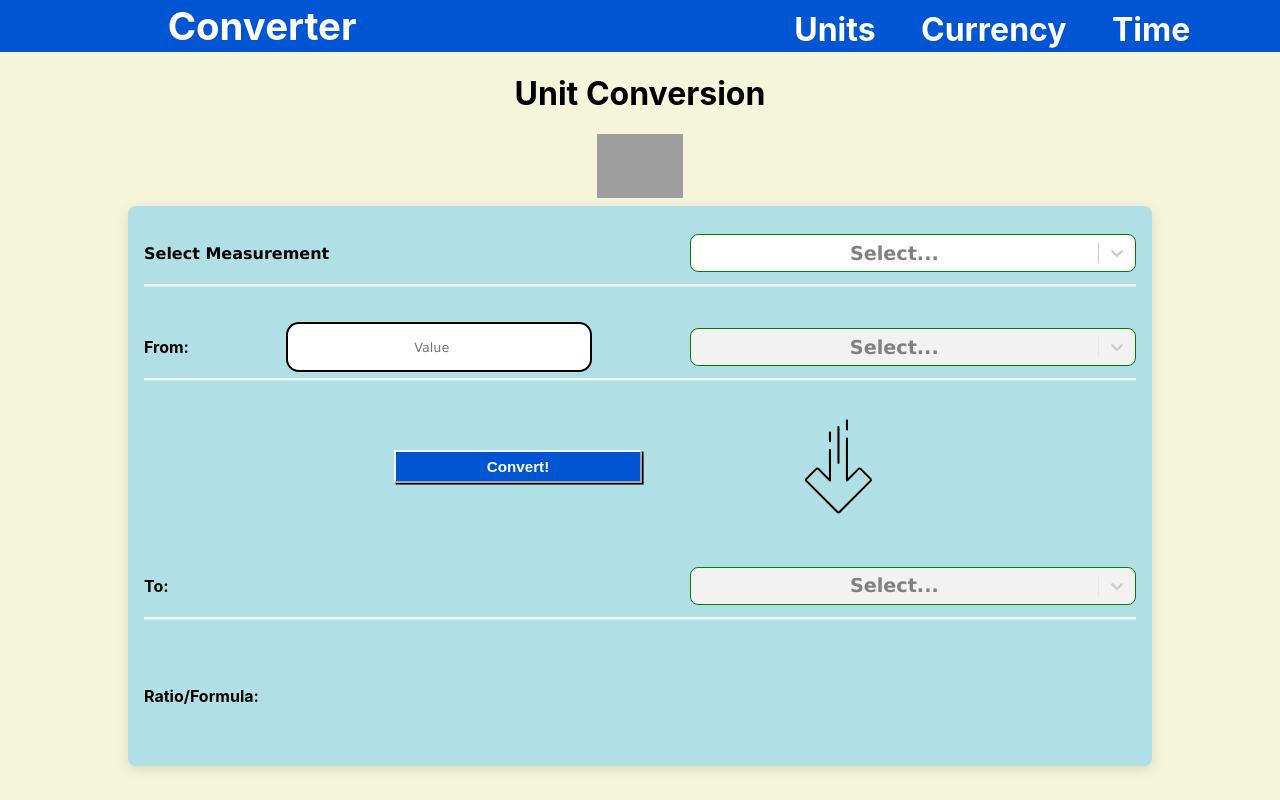
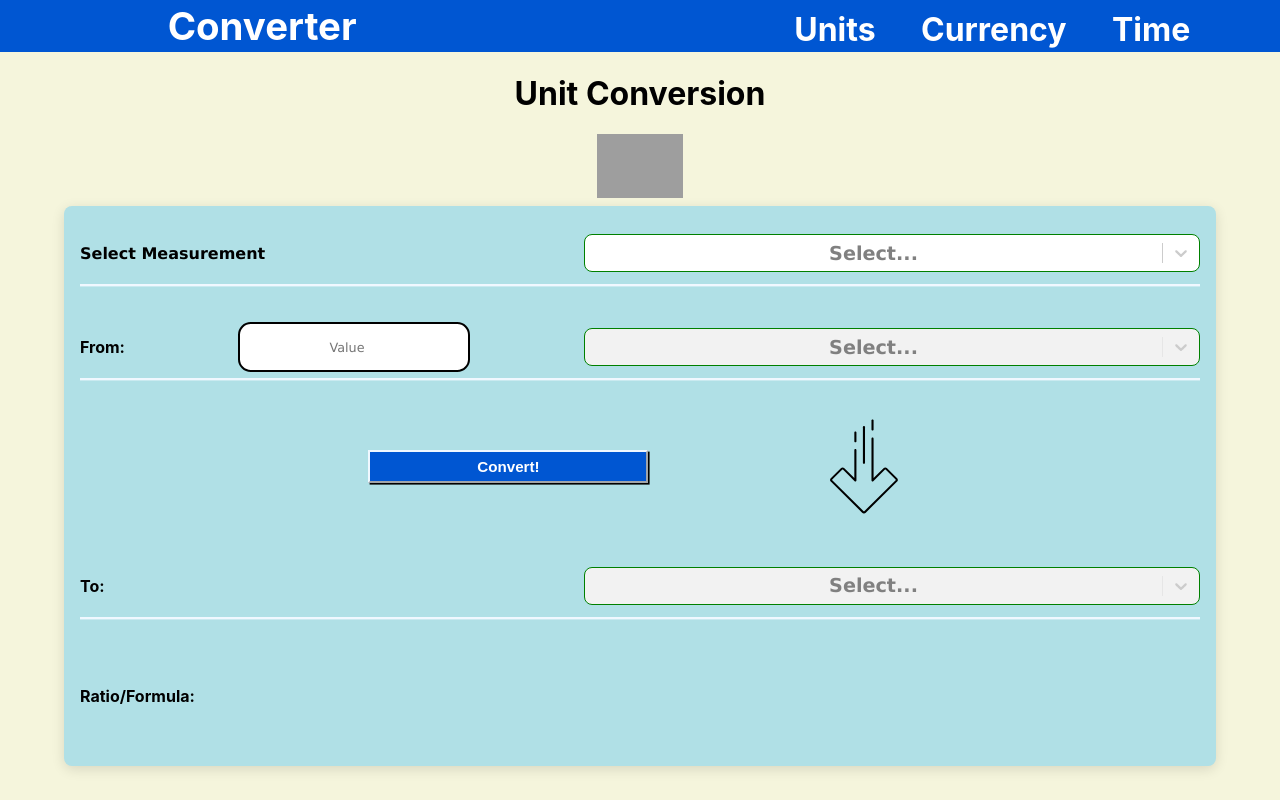
Before and after one commit to haytham918/converter-react, a React (Create React App) app: page / in a window 1280 px wide. Built offline with nearby package versions, Linux system fonts and the light colour scheme; grey boxes are pictures that could not be loaded.

Commit message:
Add countries to the dropdown

```diff
--- a/src/pages/Currency.css
+++ b/src/pages/Currency.css
@@ -9,7 +9,7 @@
 }
 
 .currency-container{
-  width: 80%;
+  width: 90%;
   height: 70%;
   border-radius: 0.5rem;
   background-color: rgb(231, 205, 246);
--- a/src/pages/Currency.js
+++ b/src/pages/Currency.js
@@ -12,8 +12,7 @@ const latestURL = "http://data.fixer.io/api/latest?access_key=0ccba43ed82b96bca5
   const [codeNames, setCodeName] = useState(null);
   const [value_before, setEnterValue] = useState(null);
   const [value_after, setAfterValue] = useState(null);
-  const [country1, setCountry1] = useState(null);
-  const [country2, setCountry2] = useState(null);
+  const [countryList, setCountryList] = useState({});
   const [exchangeRate, setRate] = useState(null);
 
   const inputHandler = (e) => {
@@ -27,8 +26,11 @@ const latestURL = "http://data.fixer.io/api/latest?access_key=0ccba43ed82b96bca5
 
   async function getData(){
     const result = await axios.get(symbolsURL);
-    console.log(result.data);
+    const data = result.data.symbols;
+    setCountryList(data);
   }
+
+  let val = Object.keys(countryList).map((key) => {return {label: `(${key}) ` + countryList[key], value: key}});
   return(
 
     <>
@@ -46,8 +48,7 @@ const latestURL = "http://data.fixer.io/api/latest?access_key=0ccba43ed82b96bca5
           />
           <div className="kind-dropdown">
             <Select
-            options={[]}
-            isDisabled={true}
+            options={val}
               styles={{
                 control: (baseStyles) => ({
                   ...baseStyles,
@@ -79,9 +80,7 @@ const latestURL = "http://data.fixer.io/api/latest?access_key=0ccba43ed82b96bca5
           )}
           <div className="kind-dropdown">
             <Select
-              options={[]}
-              isDisabled={true}
-              value={country2}
+              options={val}
               styles={{
                 control: (baseStyles) => ({
                   ...baseStyles,
@@ -99,7 +98,7 @@ const latestURL = "http://data.fixer.io/api/latest?access_key=0ccba43ed82b96bca5
 
         <div className="ratio-container">
           <h4>Exchange Rate: </h4>
-          {country2 === null || value_after === null ? null : (
+          {val === null || value_after === null ? null : (
             <div className="formula-container">
               <p className="formula-text">{exchangeRate}</p>
             </div>
--- a/src/pages/Units.css
+++ b/src/pages/Units.css
@@ -15,7 +15,7 @@
 }
 
 .unit-container{
-  width: 80%;
+  width: 90%;
   height: 70%;
   border-radius: 0.5rem;
   background-color: powderblue;
@@ -25,7 +25,7 @@
 }
 
 .kind-dropdown {
-  width: 45%;
+  width: 55%;
 }
 
 .kind-text {
@@ -54,7 +54,7 @@
 }
 
 .value-enter {
-  width: 30%;
+  width: 20%;
   height: 70%;
   text-align: center;
   font-size: 80%;
```
